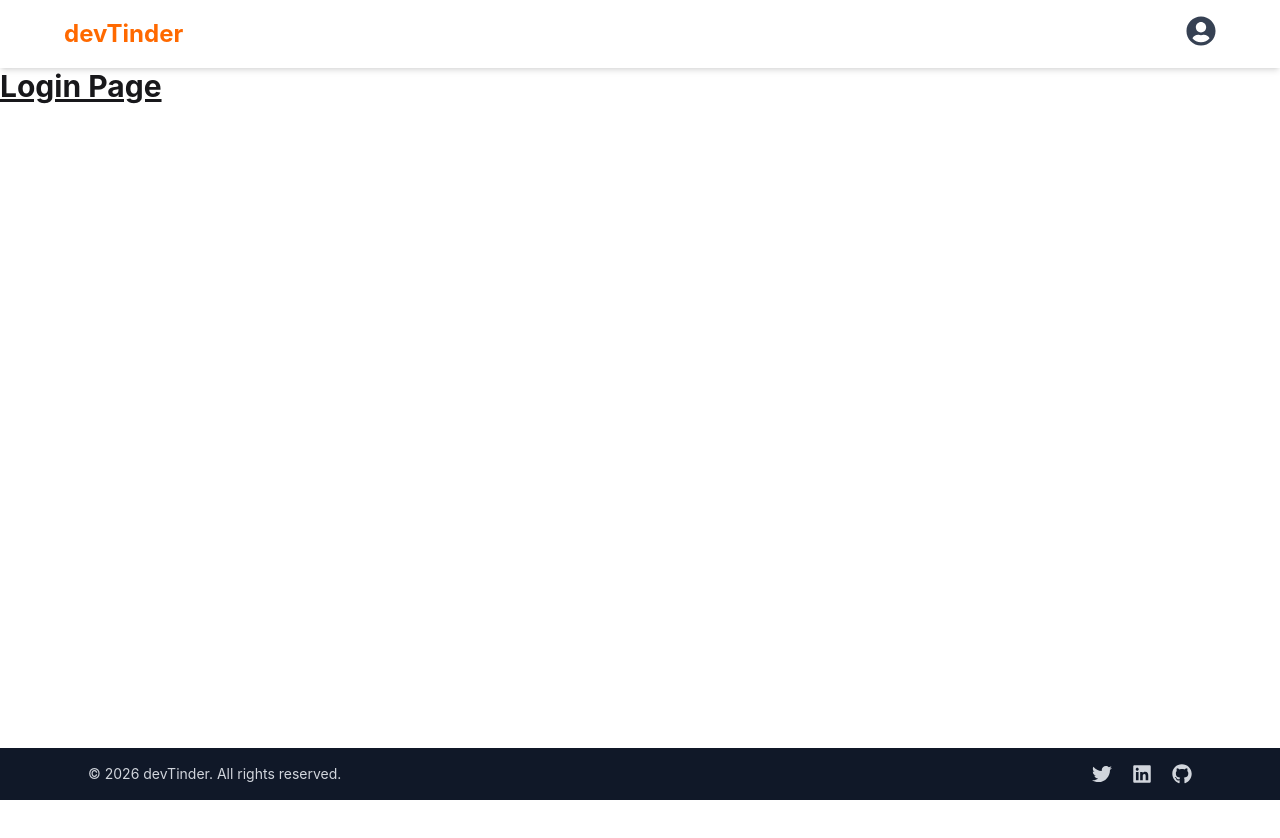
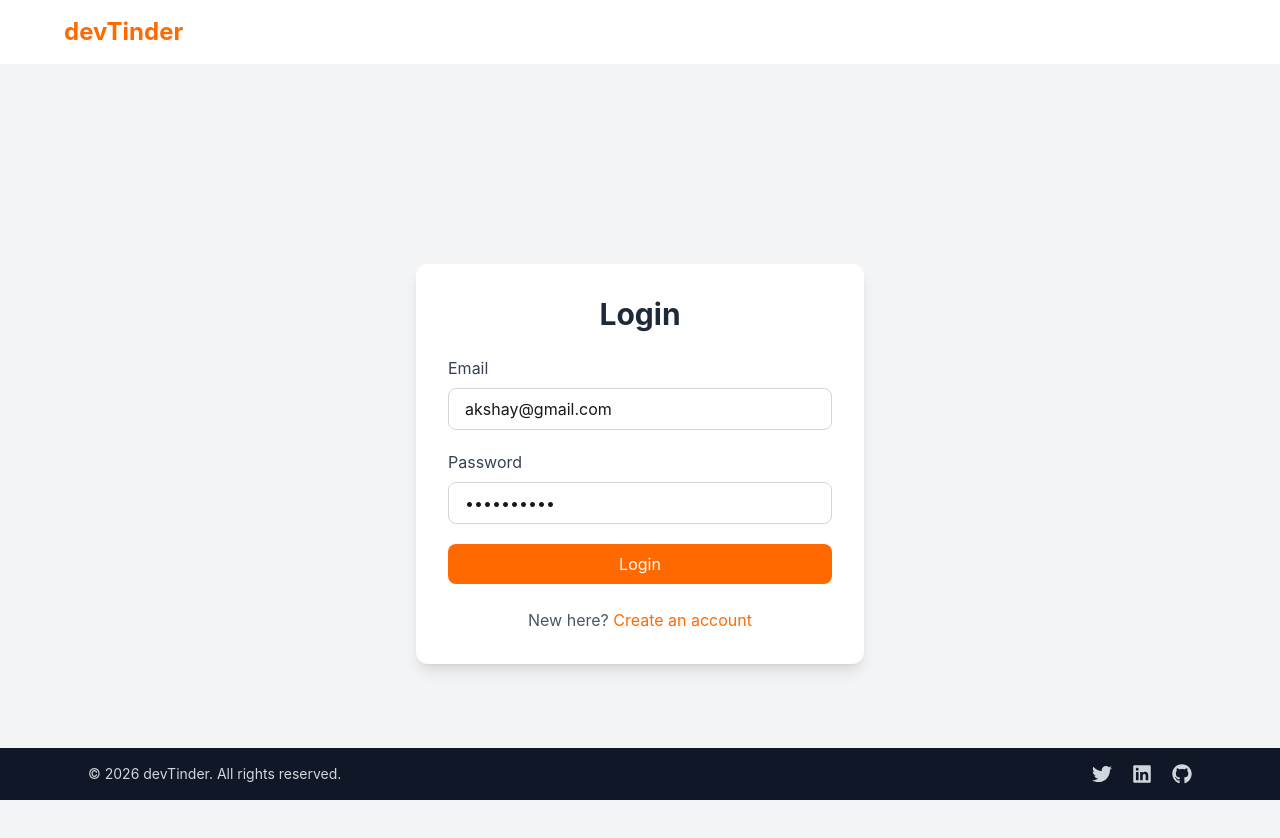
Before and after one commit to Gajanan06/devTinder-web, a React (Vite) app: page /login in a window 1280 px wide. Shown: the top 838 px of the page. Before the commit the page ends 800 px from the top, so only its background shows below. Built offline with nearby package versions, Linux system fonts and the light colour scheme.

Commit message:
Added Login Page and Fixed UI

```diff
--- a/package.json
+++ b/package.json
@@ -10,11 +10,14 @@
     "preview": "vite preview"
   },
   "dependencies": {
+    "@reduxjs/toolkit": "^2.12.0",
     "@tailwindcss/vite": "^4.3.0",
+    "axios": "^1.16.1",
     "daisyui": "^5.5.20",
     "react": "^19.2.6",
     "react-dom": "^19.2.6",
     "react-icons": "^5.6.0",
+    "react-redux": "^9.3.0",
     "react-router-dom": "^7.15.1",
     "tailwindcss": "^4.3.0"
   },
--- a/src/App.jsx
+++ b/src/App.jsx
@@ -1,17 +1,23 @@
 import { BrowserRouter,Routes, Route } from "react-router-dom";
 import Body from "./components/Body";
 import Login from "./components/Login";
+import { Provider } from "react-redux";
+import appStore from "./utils/appStore";
+import Feed from "./components/Feed";
 
 function App() {
   return (
     <>
+    <Provider store={appStore}>
       <BrowserRouter>
        <Routes>
         <Route path="/" element={<Body />}>
-          <Route path="/login" element={<Login />} />
+          <Route path="/login" element={<Login />}/>
+          <Route path="/feed" element={<Feed />}/>
         </Route>
        </Routes>
       </BrowserRouter>
+      </Provider>
     </>
   );
 }
--- /dev/null
+++ b/src/components/Feed.jsx
@@ -0,0 +1,10 @@
+const Feed = () => {
+  return (
+    <div>
+      <h1>Feed</h1>
+      <p>This is the feed page.</p>
+    </div>
+  );
+};
+
+export default Feed;
--- a/src/components/Login.jsx
+++ b/src/components/Login.jsx
@@ -1,9 +1,95 @@
+import { useState } from "react";
+import axios from "axios";
+import { useDispatch } from "react-redux";
+import { addUser } from "../utils/userSlice";
+import { useNavigate } from "react-router-dom";
+import { BASE_URL } from "../utils/constants";
+
 const Login = () => {
-    return (
-        <div>
-            <h1 className="text-3xl font-bold underline">Login Page</h1>
-        </div>
+  const [emailID, setEmailId] = useState("akshay@gmail.com");
+  const [password, setPassword] = useState("Akshay@123");
+  const dispatch = useDispatch();
+  const navigate = useNavigate();
+
+  const handleLogin = async (e) => {
+  e.preventDefault();
+
+  try {
+    const res = await axios.post(
+      `${BASE_URL}/login`,
+      {
+        emailID,
+        password,
+      },
+       {
+        withCredentials: true,
+      }
     );
-}
+
+    // console.log(res.data);
+    dispatch(addUser(res.data));
+    navigate("/feed");
+  } catch (err) {
+    console.log(err);
+  }
+};
+
+  return (
+    <div className="min-h-screen bg-gray-100 flex items-center justify-center px-4">
+
+      <div className="bg-white w-full max-w-md rounded-xl shadow-lg p-8">
+
+        <h2 className="text-3xl font-bold text-center text-gray-800 mb-6">
+          Login
+        </h2>
+
+        <form onSubmit={handleLogin} className="space-y-5">
+
+          <div>
+            <label className="block text-gray-700 mb-2">
+              Email
+            </label>
+
+            <input
+              type="email"
+              placeholder="Enter your email"
+              value={emailID}
+              onChange={(e) => setEmailId(e.target.value)}
+              className="w-full border border-gray-300 rounded-lg px-4 py-2 outline-none focus:border-orange-500"
+            />
+          </div>
+
+          <div>
+            <label className="block text-gray-700 mb-2">
+              Password
+            </label>
+
+            <input
+              type="password"
+              placeholder="Enter your password"
+              value={password}
+              onChange={(e) => setPassword(e.target.value)}
+              className="w-full border border-gray-300 rounded-lg px-4 py-2 outline-none focus:border-orange-500"
+            />
+          </div>
+
+          <button
+            type="submit"
+            className="w-full bg-orange-500 hover:bg-orange-600 text-white py-2 rounded-lg transition duration-200"
+          >
+            Login
+          </button>
+        </form>
+
+        <p className="text-center text-gray-600 mt-6">
+          New here?{" "}
+          <span className="text-orange-500 cursor-pointer hover:underline">
+            Create an account
+          </span>
+        </p>
+      </div>
+    </div>
+  );
+};
 
 export default Login;
--- a/src/components/Navbar.jsx
+++ b/src/components/Navbar.jsx
@@ -1,7 +1,10 @@
 import { useState } from "react";
 import { FaUserCircle } from "react-icons/fa";
+import { useSelector } from "react-redux";
 
 const Navbar = () => {
+    const user = useSelector((store) => store.user);
+    // console.log(user);
   const [showMenu, setShowMenu] = useState(false);
 
   return (
@@ -14,19 +17,25 @@ const Navbar = () => {
         </h1>
 
         {/* Right Section */}
-        <div className="relative">
+        {user && (
+          <div className=" flex relative items-center gap-4">
+            <p className="text-gray-700 font-medium">Welcome, {user.firstName} </p>
 
-          {/* Profile Button */}
-          <button
-            onClick={() => setShowMenu(!showMenu)}
-            className="text-3xl text-gray-700 hover:text-black transition"
+            {/* Profile Button */}
+            <button
+              onClick={() => setShowMenu(!showMenu)}
+              className="text-3xl text-gray-700 hover:text-black transition"
+
           >
-            <FaUserCircle />
+            {/* <FaUserCircle /> */}
+            <div className="w-10 h-10 rounded-full bg-gray-300 flex items-center justify-center text-white">
+                <img src={user.profile || "https://via.placeholder.com/150"} alt="Profile" className="w-full h-full cursor-pointer rounded-full object-cover" />
+            </div>
           </button>
 
           {/* Dropdown Menu */}
           {showMenu && (
-            <div className="absolute right-0 mt-3 w-40 bg-white rounded-lg shadow-lg border">
+            <div className="absolute right-0 top-12 w-40 bg-white rounded-lg shadow-lg border">
               <ul className="py-2 text-sm text-gray-700">
                 <li className="px-4 py-2 hover:bg-gray-100 cursor-pointer">
                   Profile
@@ -43,6 +52,8 @@ const Navbar = () => {
             </div>
           )}
         </div>
+        )}
+
       </div>
     </nav>
   );
--- /dev/null
+++ b/src/utils/appStore.js
@@ -0,0 +1,10 @@
+import {configureStore} from "@reduxjs/toolkit";
+import userReducer from "./userSlice";
+
+const appStore = configureStore({
+    reducer: {
+        user: userReducer,
+    },
+});
+
+export default appStore;
--- /dev/null
+++ b/src/utils/constants.js
@@ -0,0 +1,3 @@
+const BASE_URL = "http://localhost:3000";
+
+export { BASE_URL };
--- /dev/null
+++ b/src/utils/userSlice.js
@@ -0,0 +1,17 @@
+import {createSlice} from "@reduxjs/toolkit";
+
+const userSlice = createSlice({
+    name: "user",
+    initialState: null,
+    reducers: {
+        addUser: (state, action) => {
+            return action.payload;
+        },
+        removeUser: () => {
+            return null;
+        },
+    },
+});
+
+export const {addUser, removeUser} = userSlice.actions;
+export default userSlice.reducer;
```
Also changed, not shown: 1 other file (tests, documents, lock files or other folders).
